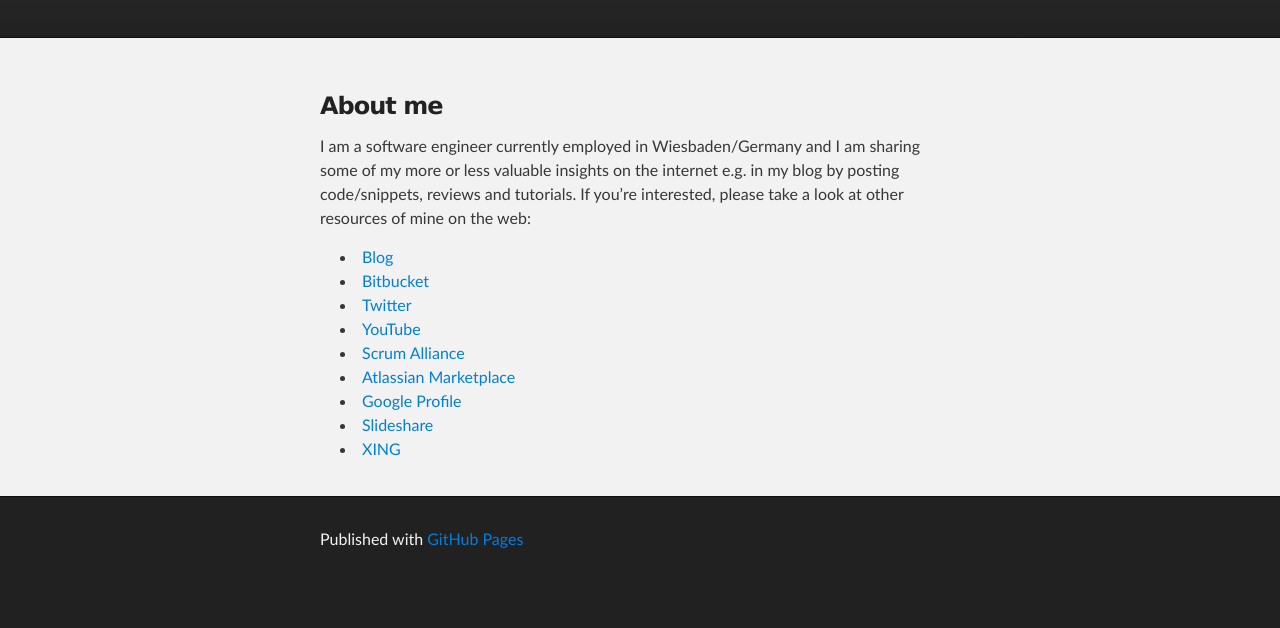
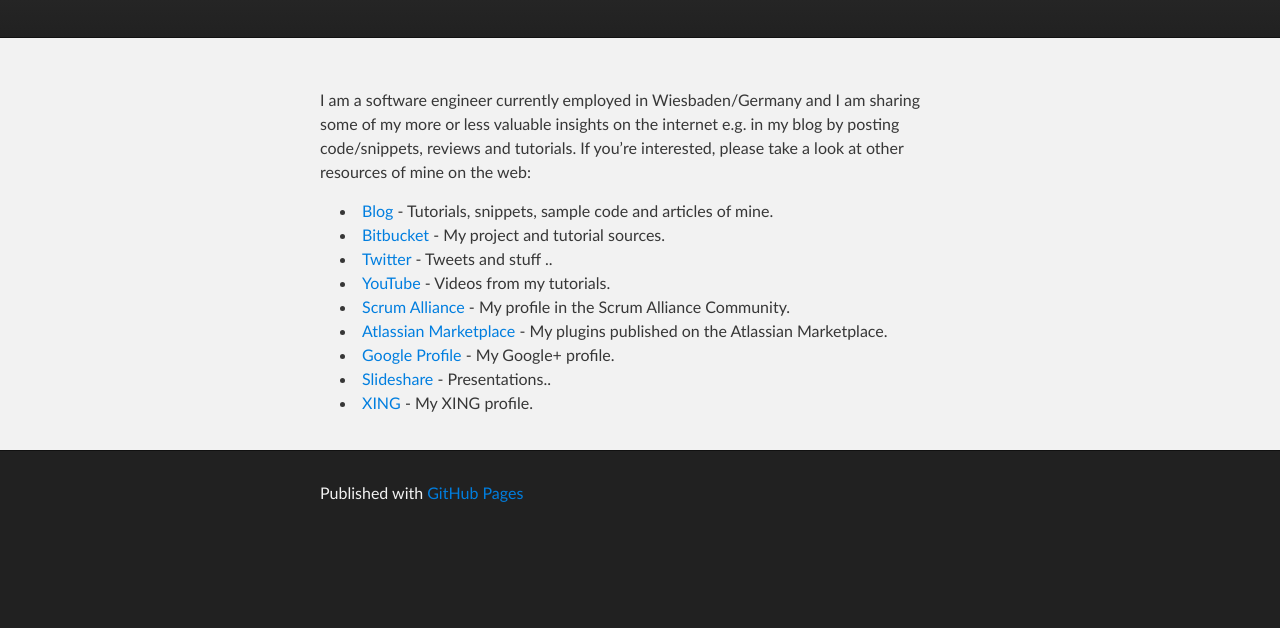
Before and after one commit to hascode/hascode.github.io, a plain HTML site: page index.html in a window 1280 px wide. Shown: the part 172-800 px from the top of the page. Drawn offline with Linux system fonts and the light colour scheme.

Commit message:
Replace master branch with page content via GitHub

```diff
--- a/index.html
+++ b/index.html
@@ -4,7 +4,7 @@
   <head>
     <meta charset='utf-8' />
     <meta http-equiv="X-UA-Compatible" content="chrome=1" />
-    <meta name="description" content="Micha Kops / hasCode.com : About" />
+    <meta name="description" content="Micha Kops / hasCode.com : About me" />
 
     <link rel="stylesheet" type="text/css" media="screen" href="stylesheets/stylesheet.css">
 
@@ -19,7 +19,7 @@
           <a id="forkme_banner" href="https://github.com/hascode">View on GitHub</a>
 
           <h1 id="project_title">Micha Kops / hasCode.com</h1>
-          <h2 id="project_tagline">About</h2>
+          <h2 id="project_tagline">About me</h2>
 
         </header>
     </div>
@@ -27,21 +27,27 @@
     <!-- MAIN CONTENT -->
     <div id="main_content_wrap" class="outer">
       <section id="main_content" class="inner">
-        <h3>
-<a name="about-me" class="anchor" href="#about-me"><span class="octicon octicon-link"></span></a>About me</h3>
-
-<p>I am a software engineer currently employed in Wiesbaden/Germany and I am sharing some of my more or less valuable insights on the internet e.g. in my blog by posting code/snippets, reviews and tutorials. If you’re interested, please take a look at other resources of mine on the web:</p>
+        <p>I am a software engineer currently employed in Wiesbaden/Germany and I am sharing some of my more or less valuable insights on the internet e.g. in my blog by posting code/snippets, reviews and tutorials. If you’re interested, please take a look at other resources of mine on the web:</p>
 
 <ul>
-<li><a href="http://www.hascode.com">Blog</a></li>
-<li><a href="http://bitbucket.org/hascode">Bitbucket</a></li>
-<li><a href="http://twitter.com/hascode">Twitter</a></li>
-<li><a href="http://www.youtube.com/user/hascodedotcom">YouTube</a></li>
-<li><a href="http://www.scrumalliance.org/profiles/135626-micha-kops">Scrum Alliance</a></li>
-<li><a href="https://plugins.atlassian.com/vendors/22595">Atlassian Marketplace</a></li>
-<li><a href="https://plus.google.com/101312240852175091441/">Google Profile</a></li>
-<li><a href="http://www.slideshare.net/hascode">Slideshare</a></li>
-<li><a href="https://www.xing.com/profile/Micha_Kops">XING</a></li>
+<li>
+<a href="http://www.hascode.com">Blog</a> - Tutorials, snippets, sample code and articles of mine.</li>
+<li>
+<a href="http://bitbucket.org/hascode">Bitbucket</a> - My project and tutorial sources.</li>
+<li>
+<a href="http://twitter.com/hascode">Twitter</a> - Tweets and stuff ..</li>
+<li>
+<a href="http://www.youtube.com/user/hascodedotcom">YouTube</a> - Videos from my tutorials.</li>
+<li>
+<a href="http://www.scrumalliance.org/profiles/135626-micha-kops">Scrum Alliance</a> - My profile in the Scrum Alliance Community.</li>
+<li>
+<a href="https://plugins.atlassian.com/vendors/22595">Atlassian Marketplace</a> - My plugins published on the Atlassian Marketplace.</li>
+<li>
+<a href="https://plus.google.com/101312240852175091441/">Google Profile</a> - My Google+ profile.</li>
+<li>
+<a href="http://www.slideshare.net/hascode">Slideshare</a> - Presentations..</li>
+<li>
+<a href="https://www.xing.com/profile/Micha_Kops">XING</a> - My XING profile.</li>
 </ul>
       </section>
     </div>
--- a/params.json
+++ b/params.json
@@ -1 +1 @@
-{"name":"Micha Kops / hasCode.com","tagline":"About","body":"### About me\r\nI am a software engineer currently employed in Wiesbaden/Germany and I am sharing some of my more or less valuable insights on the internet e.g. in my blog by posting code/snippets, reviews and tutorials. If you’re interested, please take a look at other resources of mine on the web:\r\n\r\n* [Blog]\r\n* [Bitbucket]\r\n* [Twitter]\r\n* [YouTube]\r\n* [Scrum Alliance]\r\n* [Atlassian Marketplace]\r\n* [Google Profile]\r\n* [Slideshare]\r\n* [XING]\r\n\r\n\r\n   [Blog]:http://www.hascode.com\r\n   [Bitbucket]:http://bitbucket.org/hascode\r\n   [Twitter]:http://twitter.com/hascode\r\n   [YouTube]:http://www.youtube.com/user/hascodedotcom\r\n   [Scrum Alliance]:http://www.scrumalliance.org/profiles/135626-micha-kops\r\n   [Atlassian Marketplace]:https://plugins.atlassian.com/vendors/22595\r\n   [Google Profile]:https://plus.google.com/101312240852175091441/\r\n   [Slideshare]:http://www.slideshare.net/hascode\r\n   [XING]:https://www.xing.com/profile/Micha_Kops\r\n","google":"UA-15375615-1","note":"Don't delete this file! It's used internally to help with page regeneration."}
+{"name":"Micha Kops / hasCode.com","tagline":"About me","body":"I am a software engineer currently employed in Wiesbaden/Germany and I am sharing some of my more or less valuable insights on the internet e.g. in my blog by posting code/snippets, reviews and tutorials. If you’re interested, please take a look at other resources of mine on the web:\r\n\r\n* [Blog] - Tutorials, snippets, sample code and articles of mine.\r\n* [Bitbucket] - My project and tutorial sources.\r\n* [Twitter] - Tweets and stuff ..\r\n* [YouTube] - Videos from my tutorials.\r\n* [Scrum Alliance] - My profile in the Scrum Alliance Community.\r\n* [Atlassian Marketplace] - My plugins published on the Atlassian Marketplace.\r\n* [Google Profile] - My Google+ profile.\r\n* [Slideshare] - Presentations..\r\n* [XING] - My XING profile.\r\n\r\n\r\n   [Blog]:http://www.hascode.com\r\n   [Bitbucket]:http://bitbucket.org/hascode\r\n   [Twitter]:http://twitter.com/hascode\r\n   [YouTube]:http://www.youtube.com/user/hascodedotcom\r\n   [Scrum Alliance]:http://www.scrumalliance.org/profiles/135626-micha-kops\r\n   [Atlassian Marketplace]:https://plugins.atlassian.com/vendors/22595\r\n   [Google Profile]:https://plus.google.com/101312240852175091441/\r\n   [Slideshare]:http://www.slideshare.net/hascode\r\n   [XING]:https://www.xing.com/profile/Micha_Kops\r\n","google":"UA-15375615-1","note":"Don't delete this file! It's used internally to help with page regeneration."}
```
